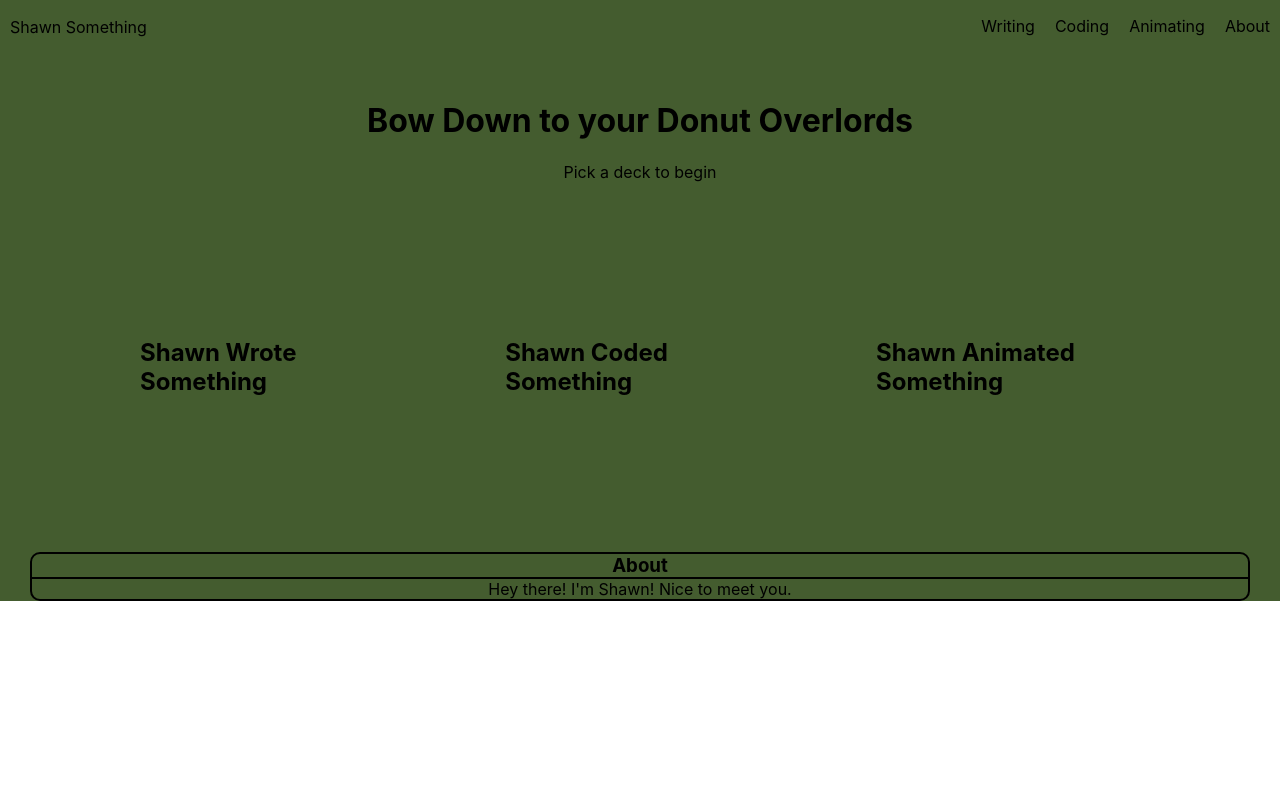
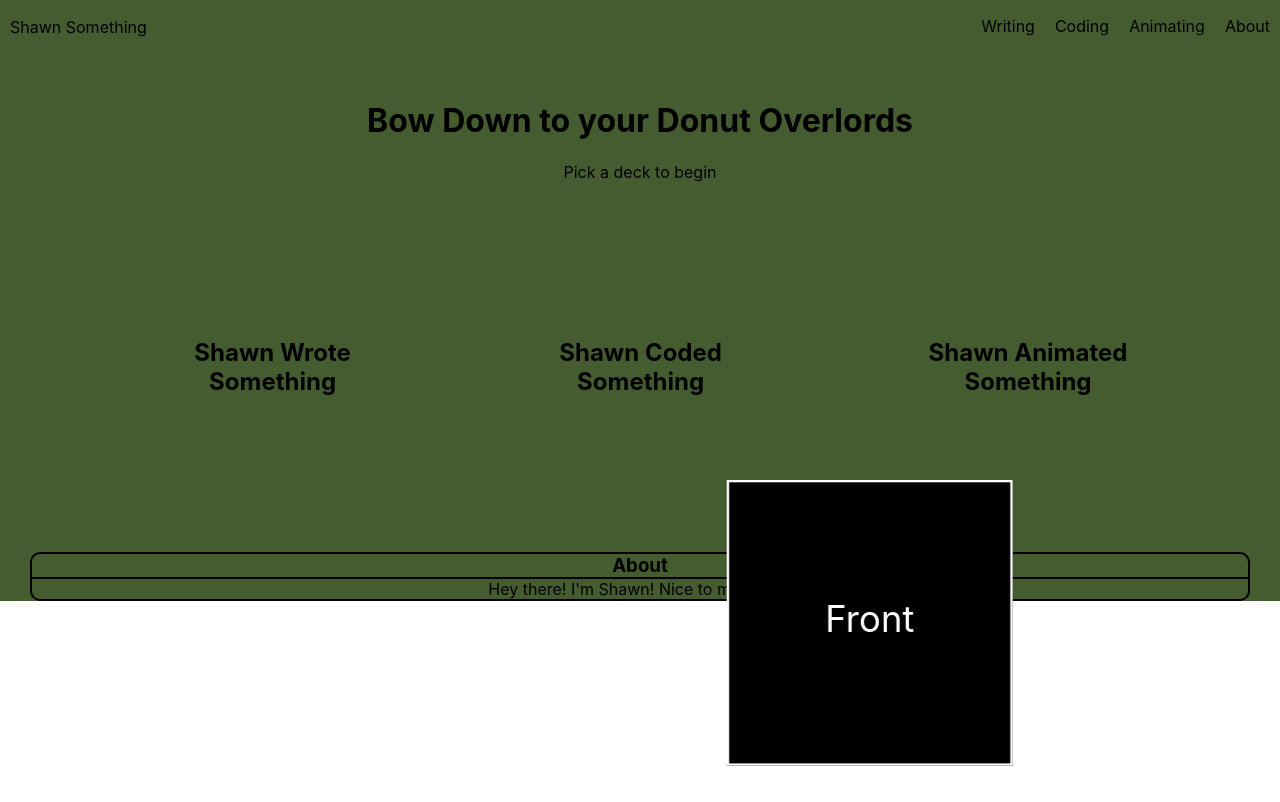
Before and after one commit to ShawnSomething/card-deck, a React (Create React App) app: page / in a window 1280 px wide. Shown: the top 802 px of the page. Built offline with nearby package versions, Linux system fonts and the light colour scheme.

Commit message:
made a box

```diff
--- a/src/App.css
+++ b/src/App.css
@@ -35,6 +35,7 @@
 .Card-decks {
   display: flex;
   margin: 120px 50px;
+  text-align: center;
 }
 
 .Card-decks ul {
@@ -44,11 +45,92 @@
 
 .Card-decks ul li {
   margin: 0 50px;
+
 }
 
 .Card-decks ul li a {
   text-decoration: none;
   color: #ffff;
+}
+
+.Deck-box {
+  height: 60vh;
+  width: 30vw;
+  position: absolute;
+  top: 50vh;
+  left: 50vw;
+  transform: (translate(-50%, -50%));
+  perspective: 1000px;
+}
+
+.Box {
+  height: 250px;
+  width: 250px;
+  position: absolute;
+  top: 100px;
+  left: 100px;
+  /*transform: rotate(-90deg); */
+  transform-style: preserve-3d;
+  animation: animate;
+}
+
+.Box-face {
+  height: 250px;
+  width: 250px;
+  text-align: center;
+  padding: 100px 0px;
+  color: white;
+  background: black;
+  border: 2px solid white;
+  font-size: 32px;
+  box-sizing: border-box;
+  position: absolute;
+}
+
+#front {
+  transform: translateZ(125px);
+}
+
+#back {
+  transform: translateZ(-125px);
+}
+
+#right {
+  left: 125px;
+  transform: rotateY(-90deg);
+}
+
+#left {
+  right: 125px;
+  transform: rotateY(90deg);
+}
+
+#top {
+  bottom: 125px;
+  transform: rotateX(90deg);
+}
+
+#bottom {
+  top: 125px;
+  transform: rotateX(-90deg);
+}
+
+@keyframes animate {
+  0% {
+    transform: rotateX(45deg) rotateY(-45deg);
+  }
+  25% {
+    transform: rotateX(-45deg) rotateY(-45deg);
+  }
+  50% {
+    transform: rotateX(45deg) rotateY(45deg);
+  }
+  75% {
+    transform: rotateX(-45deg) rotateY(45deg);
+  }
+  100% {
+    transform: rotateX(45deg) rotateY(-45deg);
+  }
 }
 
 .About {
--- a/src/writing.tsx
+++ b/src/writing.tsx
@@ -1,5 +1,17 @@
 export const Writing = () => {
     return (
+        <>
         <h2>Shawn Wrote Something</h2>
+        <div className="Deck-box">
+            <div className="Box">
+                <div className="Box-face" id="front">Front</div>
+                <div className="Box-face" id="back">Back</div>
+                <div className="Box-face" id="left">Left</div>
+                <div className="Box-face" id="right">Right</div>
+                <div className="Box-face" id="top">Top</div>
+                <div className="Box-face" id="bottom">bottom</div>
+            </div>
+        </div>
+        </>
     )
 }
```
